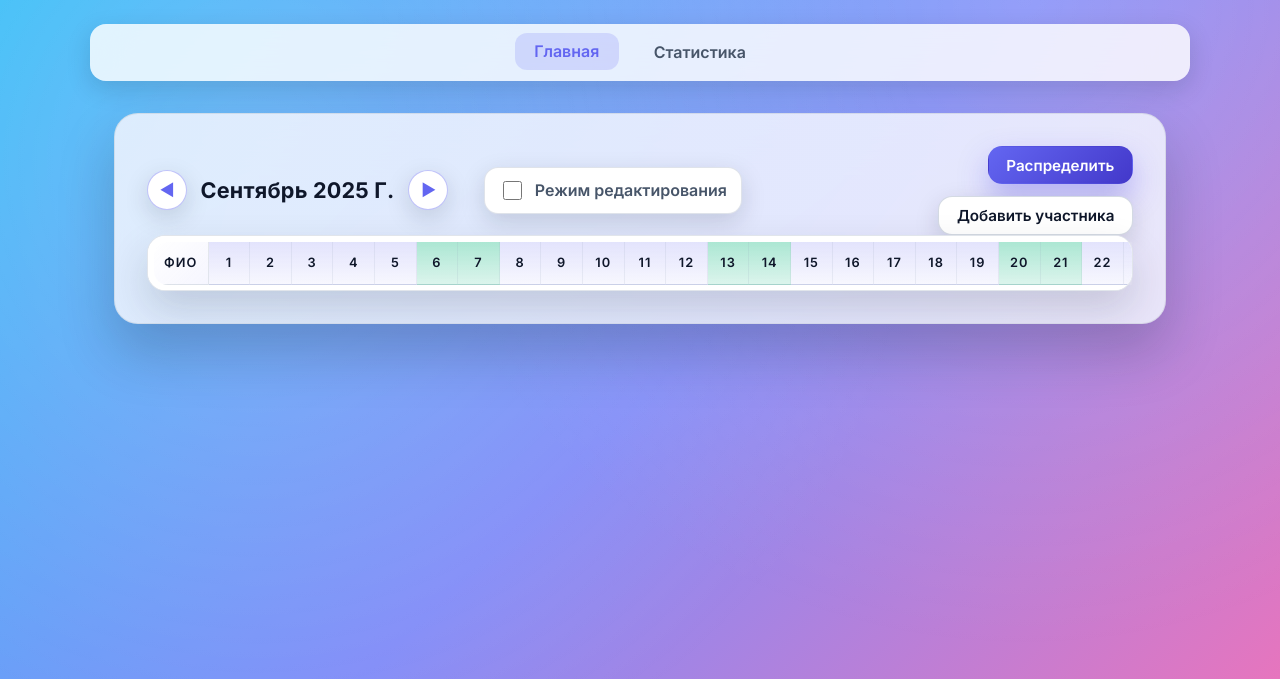
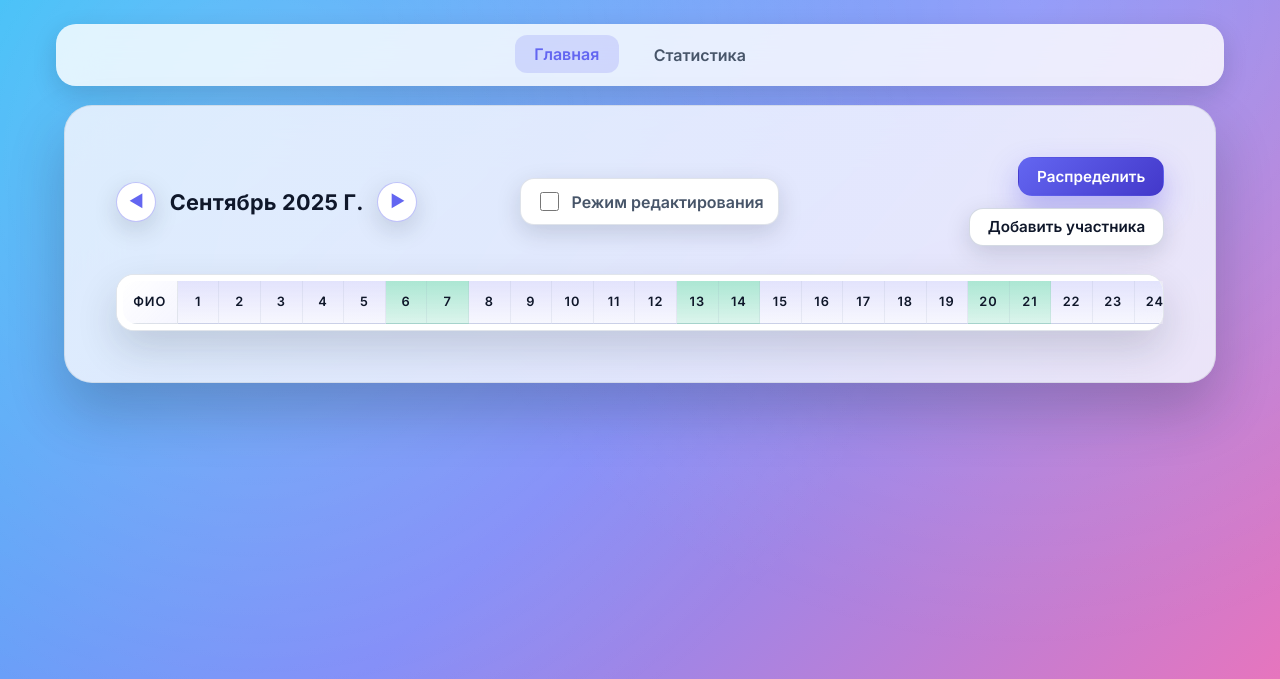
Before and after one commit to fortranov/work-calendar, a PHP site: page / in a window 1280 px wide. Shown: the top 679 px of the page. Run offline with PHP 8.4, Linux system fonts and the light colour scheme; lists and menus that the app fills with data are empty.

Commit message:
Expand layout to full-width design

```diff
--- a/assets/styles.css
+++ b/assets/styles.css
@@ -56,20 +56,19 @@ a {
 }
 
 .site-header {
-    padding: 1.5rem 1rem 1rem;
+    padding: 1.5rem clamp(1rem, 5vw, 3.5rem) 1.2rem;
 }
 
 .top-nav {
     display: flex;
     justify-content: center;
     gap: 1rem;
-    padding: 0.6rem;
-    border-radius: 16px;
+    width: 100%;
+    padding: 0.75rem clamp(1.25rem, 4vw, 3.5rem);
+    border-radius: 20px;
     background: var(--surface);
     backdrop-filter: blur(20px);
     box-shadow: var(--shadow-sm);
-    margin: 0 auto;
-    width: min(1100px, 100%);
 }
 
 .nav-link {
@@ -89,24 +88,27 @@ a {
 }
 
 .page-content {
-    width: min(1100px, 100%);
-    margin: 0 auto;
-    padding: 1rem 1.5rem 3rem;
+    width: 100%;
+    margin: 0;
+    padding: 0 clamp(1.75rem, 5vw, 4rem) 3.5rem;
     display: flex;
     flex-direction: column;
-    gap: 2rem;
+    gap: 2.5rem;
 }
 
 .calendar-section,
 .stats-section {
     background: var(--surface);
     border: 1px solid var(--border-light);
-    border-radius: 24px;
-    padding: 2rem;
+    border-radius: 28px;
+    padding: clamp(1.8rem, 4vw, 3.2rem);
     box-shadow: var(--shadow-lg);
     backdrop-filter: blur(26px);
     position: relative;
     overflow: hidden;
+    display: flex;
+    flex-direction: column;
+    gap: 1.75rem;
 }
 
 .calendar-section::before,
@@ -127,9 +129,10 @@ a {
 
 .calendar-controls {
     display: grid;
-    gap: 1.5rem;
+    gap: 1.75rem;
     align-items: center;
-    grid-template-columns: repeat(auto-fit, minmax(220px, 1fr));
+    width: 100%;
+    grid-template-columns: minmax(260px, 1.1fr) minmax(200px, 0.8fr) minmax(280px, 1fr);
 }
 
 .month-switcher {
@@ -227,6 +230,7 @@ a {
     gap: 0.75rem;
     flex-wrap: wrap;
     justify-content: flex-end;
+    width: 100%;
 }
 
 .info-message {
@@ -474,7 +478,8 @@ a {
     display: flex;
     gap: 1rem;
     align-items: center;
-    justify-content: flex-end;
+    justify-content: space-between;
+    width: 100%;
 }
 
 .stats-controls label {
@@ -547,11 +552,16 @@ a {
 
 @media (max-width: 1024px) {
     .calendar-controls {
-        grid-template-columns: 1fr;
+        grid-template-columns: repeat(auto-fit, minmax(220px, 1fr));
     }
 
     .calendar-actions {
         justify-content: flex-start;
+    }
+
+    .stats-controls {
+        flex-direction: column;
+        align-items: flex-start;
     }
 }
 
```
